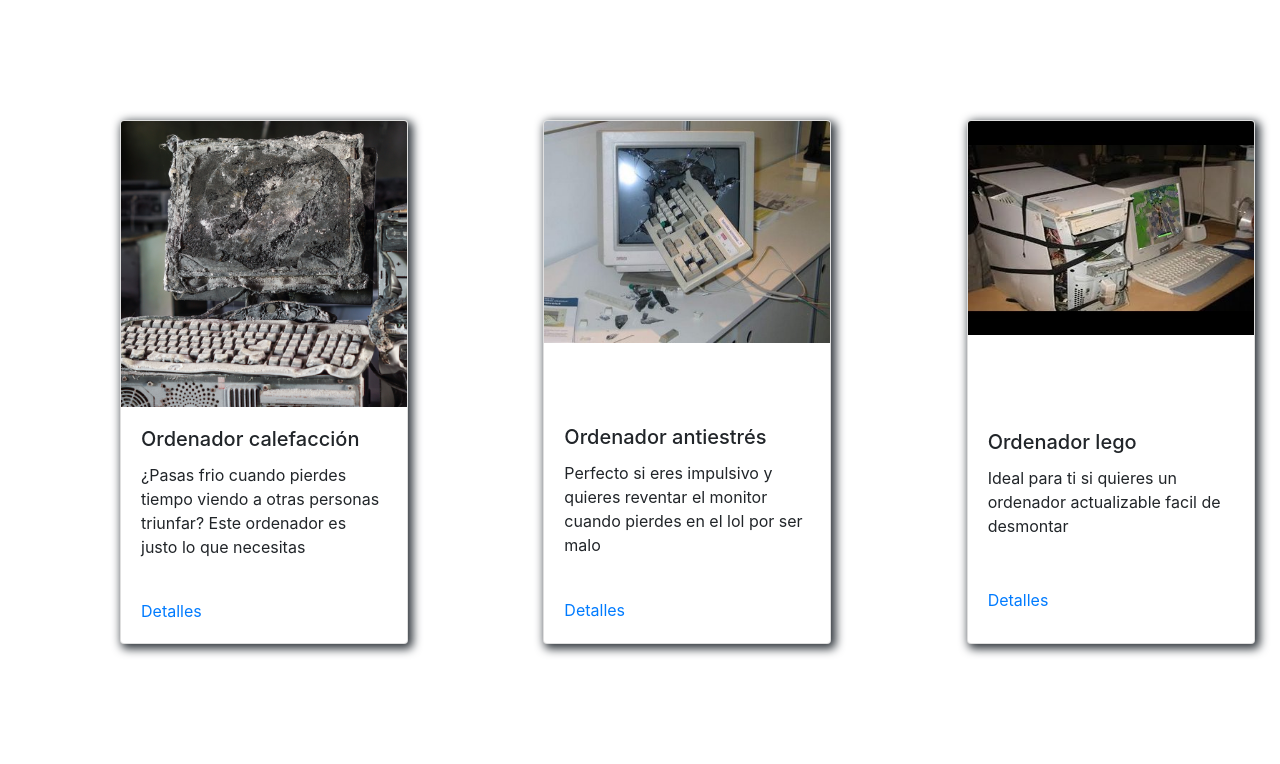
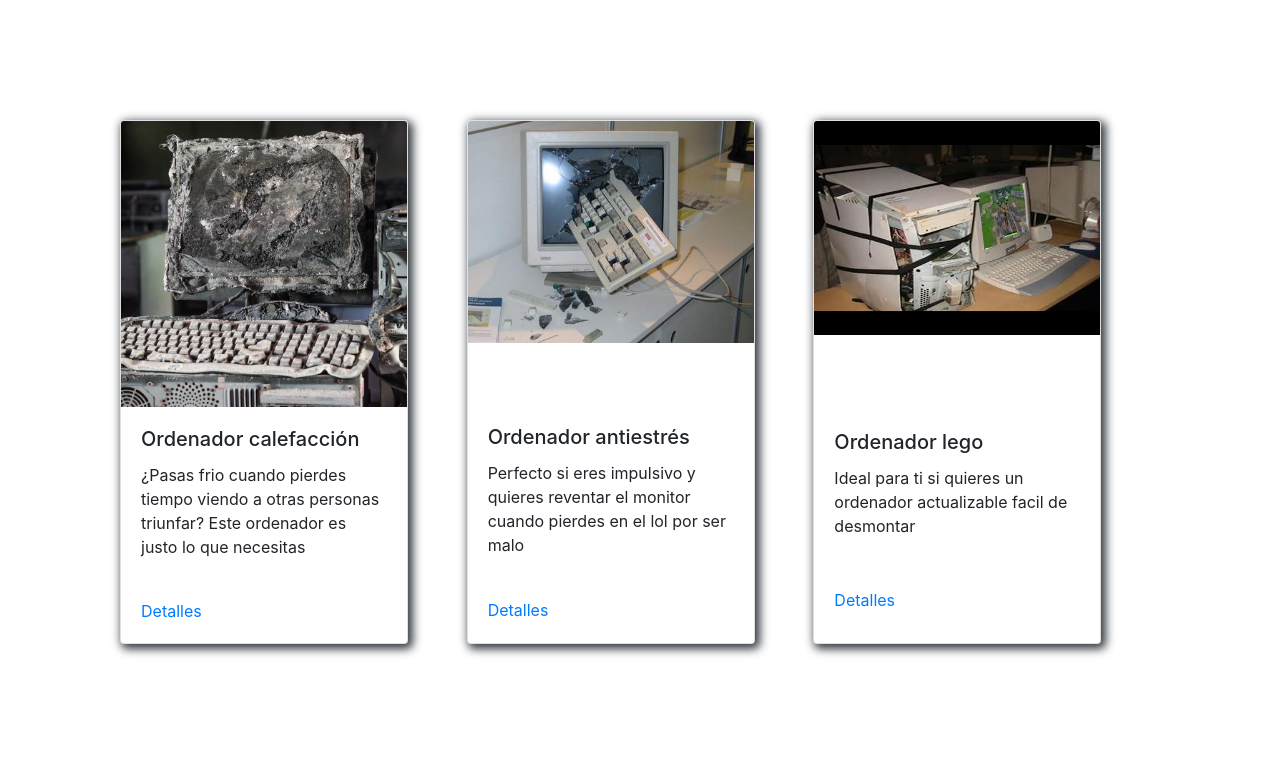
Before and after one commit to TFG-David-y-Giro/TFG, a PHP site: page / in a window 1280 px wide; the page is wider, and only the part inside the window is pictured. Shown: the part 112-876 px from the top of that part. Run offline with PHP 8.4, Linux system fonts and the light colour scheme; some libraries are stand-ins or nearby versions.

Commit message:
Eliminado margin-right

```diff
--- a/TFG/WEB/styles.css
+++ b/TFG/WEB/styles.css
@@ -92,7 +92,6 @@ header div {
     padding: 120px;
     display: grid;
     grid-template-columns: repeat(3);
-    margin-right: -230px;
 }
 
 .one {
```
